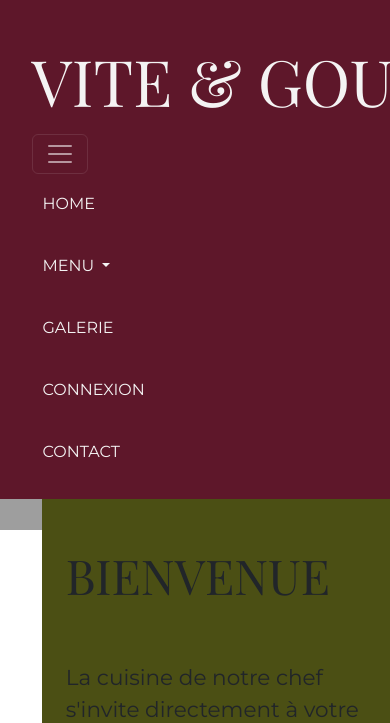
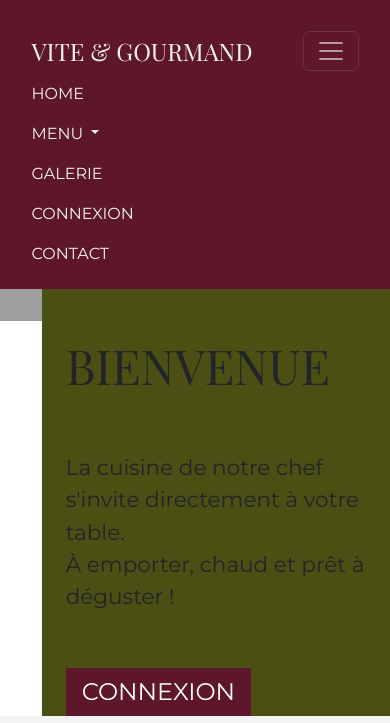
Before and after one commit to Mayon53/Vite-et-Gourmand, a PHP site: page /PHP/index.php in a window 390 px wide, after a click that opens the changed part; the page is wider, and only the part inside the window is pictured. Shown: the top 723 px of that part. Run offline with PHP 8.4, Linux system fonts and the light colour scheme; some libraries are stand-ins or nearby versions; some web fonts are replaced; grey boxes are pictures that could not be loaded.

Commit message:
responsive container nav bar

```diff
--- a/CSS/globalStyle.css
+++ b/CSS/globalStyle.css
@@ -30,14 +30,13 @@ body {
 }
 
 /*css du header*/
+.navbar {
+    width: 100%;
+}
+
 .navbar-brand {
     font-family: var(--font-family-h1-h2);
-    font-size: 4rem;
-}
-
-.nav-item,
-.dropdown-menu {
-    padding: 3%;
+    font-size: clamp(1.5rem, 5vw, 4rem);
 }
 
 .container-fluid {
```
